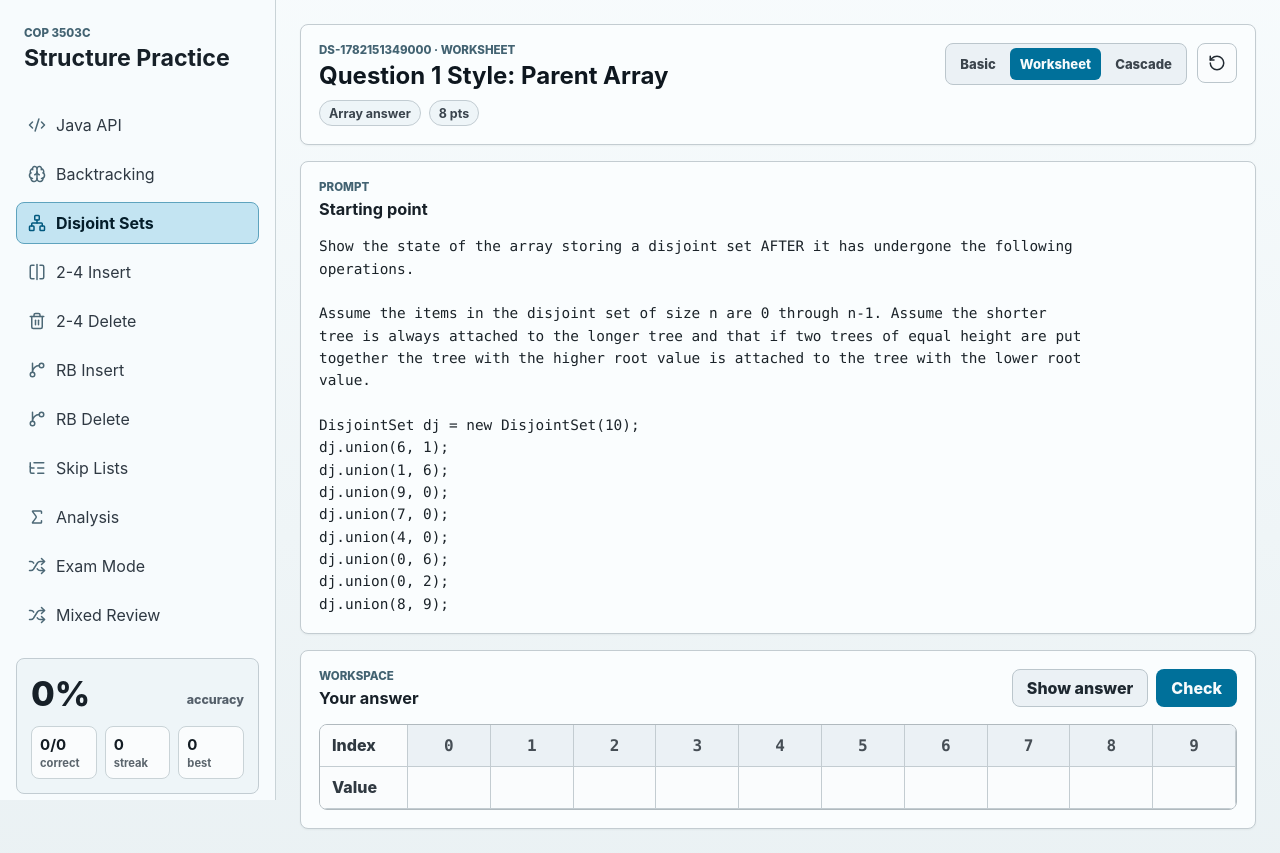
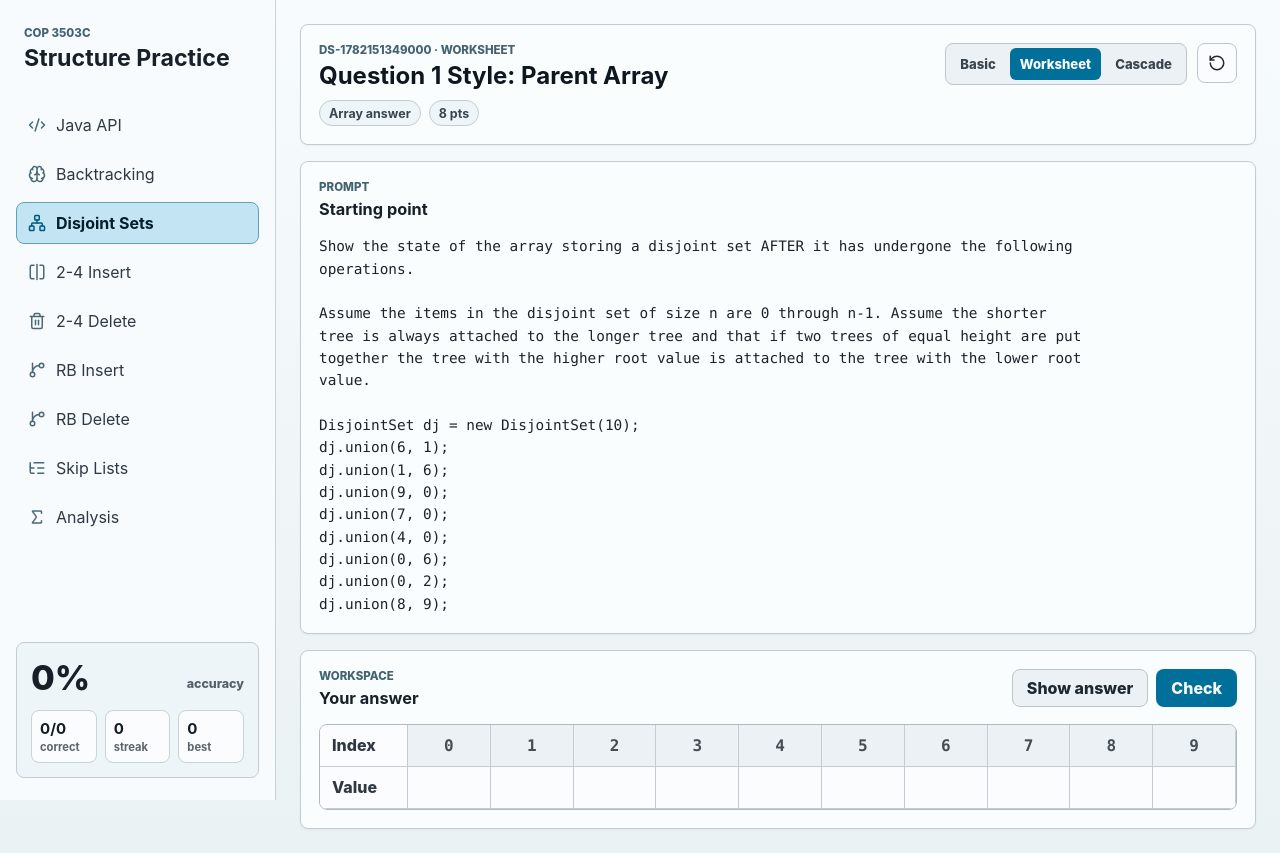
Before and after one commit to StevScripts/disjoint-btree-practice, a React (Vite) app: page / in a window 1280 px wide. Built offline with nearby package versions, Linux system fonts and the light colour scheme.

Commit message:
Remove exam and mixed tabs

```diff
--- a/src/App.tsx
+++ b/src/App.tsx
@@ -7,7 +7,6 @@ import {
   ListTree,
   Network,
   RotateCcw,
-  Shuffle,
   Sigma,
   SplitSquareHorizontal,
   Trash2,
@@ -16,7 +15,7 @@ import {
 import type { DragEvent } from "react";
 import { useEffect, useMemo, useState } from "react";
 
-type Topic = "api" | "backtracking" | "sets" | "insert" | "delete" | "rb-insert" | "rb-delete" | "skip" | "analysis" | "exam" | "mixed";
+type Topic = "api" | "backtracking" | "sets" | "insert" | "delete" | "rb-insert" | "rb-delete" | "skip" | "analysis";
 type ProblemKind =
   | "api-runtime"
   | "api-code"
@@ -165,8 +164,6 @@ const TOPICS: { id: Topic; label: string; icon: typeof Network }[] = [
   { id: "rb-delete", label: "RB Delete", icon: GitBranch },
   { id: "skip", label: "Skip Lists", icon: ListTree },
   { id: "analysis", label: "Analysis", icon: Sigma },
-  { id: "exam", label: "Exam Mode", icon: Shuffle },
-  { id: "mixed", label: "Mixed Review", icon: Shuffle },
 ];
 
 const SCENARIOS: Record<Topic, Scenario[]> = {
@@ -179,8 +176,6 @@ const SCENARIOS: Record<Topic, Scenario[]> = {
   "rb-delete": ["Basic", "BlackLeaf", "SiblingRed", "Borrow", "DoubleRotate", "Cascade"],
   skip: ["Concept", "Trace", "Math"],
   analysis: ["Runtime", "Math", "Concept"],
-  exam: ["Mock"],
-  mixed: ["Worksheet", "Overflow", "Merge", "Cascade"],
 };
 
 const SCENARIO_LABELS: Record<Scenario, string> = {
@@ -940,16 +935,13 @@ function generateProblem(topic: Topic, seed: number, scenario: Scenario): Proble
                 ? scenario === "Trace" ? "skip-structure" : "skip-concept"
                 : topic === "analysis"
                   ? "analysis-math"
-                  : topic === "exam"
-                    ? pick(rng, ["api-runtime", "api-code", "backtracking-code", "ds-code", "tree-delete", "rb-delete", "skip-structure", "analysis-math"] as ProblemKind[])
-                    : pick(rng, ["ds-array", "tree-insert", "tree-delete", "rb-insert", "skip-concept", "analysis-math"] as ProblemKind[]);
+                  : "analysis-math";
 
   if (kind === "api-runtime") return generateApiRuntime(rng, seed, scenario);
   if (kind === "api-code") return generateRollingMedian(rng, seed, scenario);
   if (kind === "backtracking-code") return generateBacktrackingCode(rng, seed, scenario);
   if (kind === "backtracking-concept") return generateBacktrackingConcept(rng, seed, scenario);
   if (kind === "ds-array") return generateDsArray(rng, seed, scenario);
-  if (kind === "ds-code") return generateDsCode(rng, seed, scenario);
   if (kind === "tree-delete") return generateTreeDelete(rng, seed, scenario);
   if (kind === "rb-insert") return generateRBInsert(rng, seed, scenario);
   if (kind === "rb-delete") return generateRBDelete(rng, seed, scenario);
```
